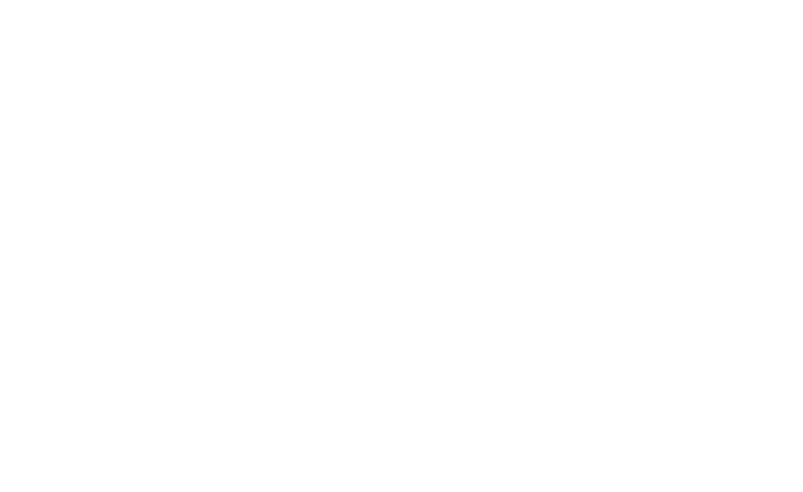
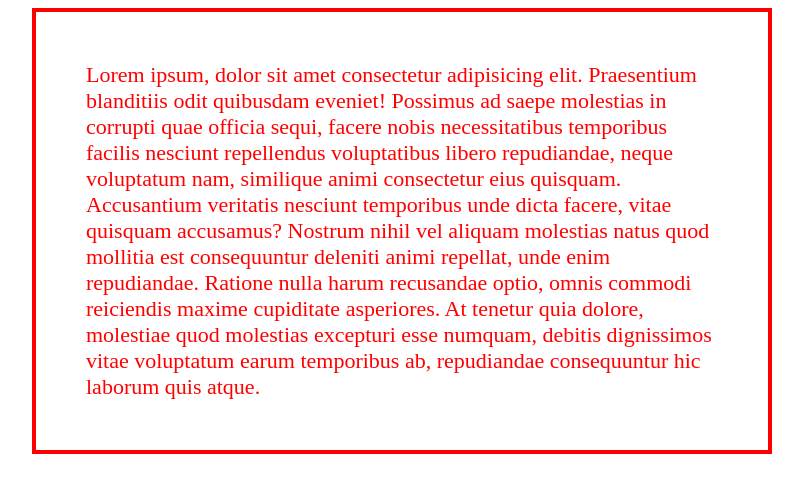
Before and after one commit to rubenlizarazo01/ruben-sabado, a plain HTML site: page index.html in a window 1280 px wide. Shown: the whole page, without its empty margins (238-1041 px from the left). Drawn offline with Linux system fonts and the light colour scheme.

Commit message:
cambios nuevos

```diff
--- a/index.html
+++ b/index.html
@@ -5,8 +5,34 @@
     <meta http-equiv="X-UA-Compatible" content="IE=edge">
     <meta name="viewport" content="width=device-width, initial-scale=1.0">
     <title>Document</title>
+    <style>
+        p{
+           font-size: 22px;
+           padding: 50px;
+           color: red;
+           width: 50%;
+           border: solid 4px red;
+           margin: 0 auto;
+        }
+    </style>
 </head>
 <body>
 
 </body>
 </html>
+<header>
+
+</header>
+<main>
+<section class="container">
+    <div class="row">
+<p>
+   Lorem ipsum, dolor sit amet consectetur adipisicing elit. Praesentium blanditiis odit quibusdam eveniet! Possimus ad saepe molestias in corrupti quae officia sequi, facere nobis necessitatibus temporibus facilis nesciunt repellendus voluptatibus libero repudiandae, neque voluptatum nam, similique animi consectetur eius quisquam. Accusantium veritatis nesciunt temporibus unde dicta facere, vitae quisquam accusamus? Nostrum nihil vel aliquam molestias natus quod mollitia est consequuntur deleniti animi repellat, unde enim repudiandae. Ratione nulla harum recusandae optio, omnis commodi reiciendis maxime cupiditate asperiores. At tenetur quia dolore, molestiae quod molestias excepturi esse numquam, debitis dignissimos vitae voluptatum earum temporibus ab, repudiandae consequuntur hic laborum quis atque.
+</p>
+    </div>
+
+</section>
+</main>
+<footer>
+
+</footer>
```
